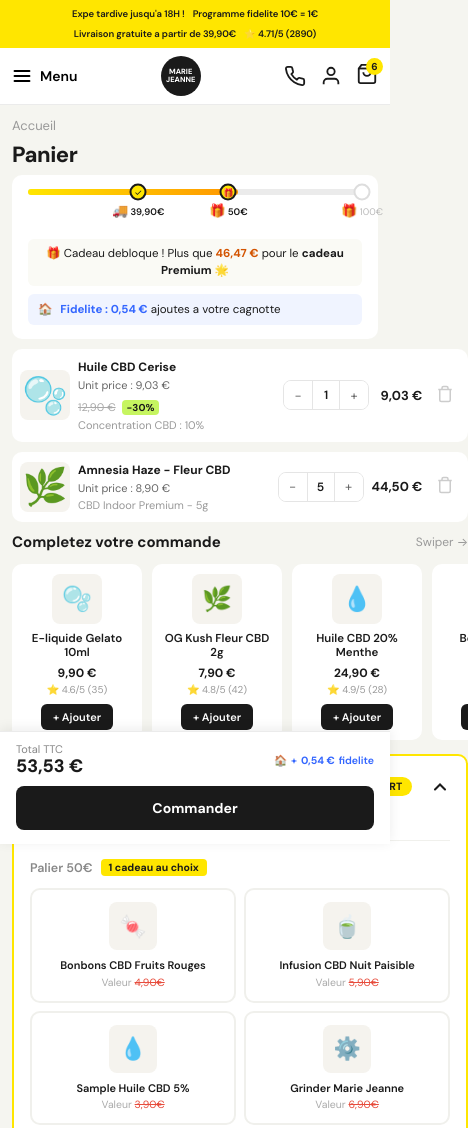
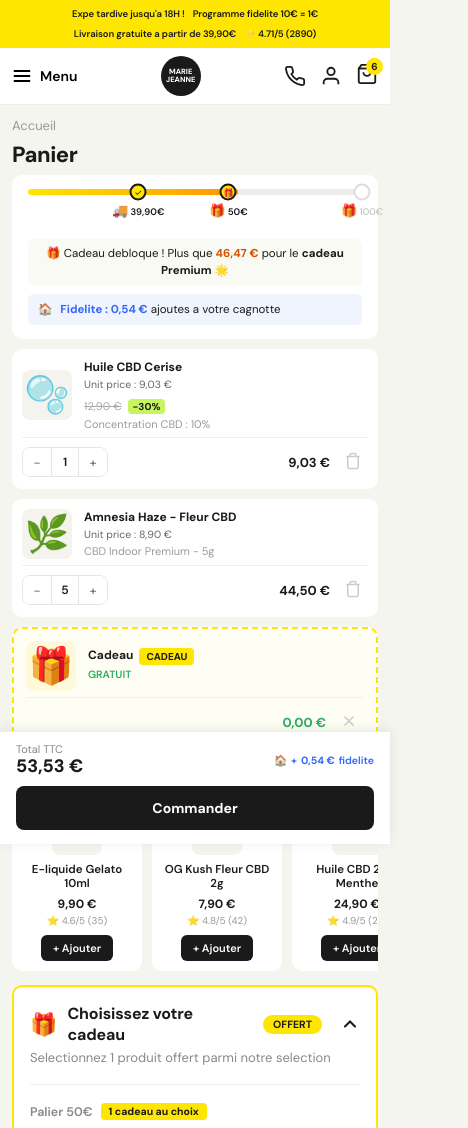
Before and after one commit to Daubthi/panier-mariejeanne-mockup, a plain HTML site: page index.html in a window 390 px wide. Shown: the top 1128 px of the page, 468 px wide, since content can reach past the window. Drawn offline with Linux system fonts and the light colour scheme.

Commit message:
Fix mobile cart items grid layout + CTA fixe mobile only

```diff
--- a/index.html
+++ b/index.html
@@ -302,17 +302,7 @@
 
         /* ── Fixed mobile CTA ── */
         .mobile-cta-bar {
-            display: none;
-            position: fixed; bottom: 0; left: 0; right: 0;
-            background: #fff; padding: 10px 16px 14px;
-            box-shadow: 0 -2px 12px rgba(0,0,0,0.08);
-            z-index: 100; border-top: 1px solid #ebebeb;
-            transform: translateY(100%);
-            transition: transform 0.3s ease;
-        }
-        .mobile-cta-bar.visible {
-            display: block;
-            animation: slideUp 0.3s ease forwards;
+            display: none !important;
         }
         @keyframes slideUp {
             from { transform: translateY(100%); }
@@ -359,6 +349,7 @@
            ════════════════════ */
         @media (max-width: 960px) {
             .main-content { flex-direction: column; padding: 0 16px 140px; }
+            .cart-left { min-width: 0; max-width: 100%; width: 100%; }
             .cart-right { width: 100%; position: static; }
             .top-banner { font-size: 10.5px; gap: 12px; padding: 8px 12px; flex-wrap: wrap; justify-content: center; }
             .header { padding: 10px 16px; }
@@ -374,17 +365,32 @@
             .summary-card .progress-section { display: none; }
             .summary-card .loyalty-box { display: none; }
 
-            /* Cart items compact - inline layout */
-            .cart-item { padding: 12px; gap: 10px; flex-wrap: nowrap; }
-            .cart-item-img { width: 56px; height: 56px; flex-shrink: 0; }
-            .cart-item-info { flex: 1; min-width: 0; }
-            .cart-item-name { font-size: 13px; white-space: nowrap; overflow: hidden; text-overflow: ellipsis; }
+            /* Cart items compact - grid 2 rows */
+            .cart-item {
+                display: grid !important;
+                grid-template-columns: 56px 1fr;
+                grid-template-rows: auto auto;
+                gap: 8px 10px;
+                padding: 12px;
+                max-width: 100%;
+                overflow: hidden;
+            }
+            .cart-item-img { width: 56px; height: 56px; grid-row: 1; grid-column: 1; }
+            .cart-item-info { grid-row: 1; grid-column: 2; min-width: 0; overflow: hidden; }
+            .cart-item-name { font-size: 13px; }
             .cart-item-price { font-size: 11.5px; }
             .cart-item-old-price { font-size: 11px; }
             .cart-item-discount { font-size: 10px; padding: 1px 5px; }
             .cart-item-detail { font-size: 11px; }
-            .cart-item-actions { gap: 8px; flex-shrink: 0; }
-            .item-total { min-width: auto; font-size: 13.5px; }
+            .cart-item-actions {
+                grid-row: 2; grid-column: 1 / -1;
+                display: flex !important; justify-content: space-between;
+                align-items: center; gap: 8px;
+                padding-top: 8px;
+                border-top: 1px solid #f0f0ec;
+                width: 100%; max-width: 100%;
+            }
+            .item-total { font-size: 13.5px; margin-left: auto; min-width: auto; }
 
             /* Gift module accordion */
             .gift-module { padding: 16px; }
@@ -402,9 +408,16 @@
             .summary-card { padding: 18px; }
             .summary-card .btn-checkout { display: none; }
 
-            /* Fixed mobile CTA - hidden by default, shown on scroll */
-            .mobile-cta-bar { display: none; }
-            .mobile-cta-bar.visible { display: block; }
+            /* Fixed mobile CTA - only visible on mobile after scroll trigger */
+            .mobile-cta-bar { display: none !important; }
+            .mobile-cta-bar.visible {
+                display: block !important;
+                position: fixed; bottom: 0; left: 0; right: 0;
+                background: #fff; padding: 10px 16px 14px;
+                box-shadow: 0 -2px 12px rgba(0,0,0,0.08);
+                z-index: 100; border-top: 1px solid #ebebeb;
+                animation: slideUp 0.3s ease forwards;
+            }
 
             .cart-item.gift-in-cart { padding: 12px; }
 
@@ -419,13 +432,13 @@
             .logo-img { width: 40px; height: 40px; font-size: 7.5px; }
             .main-content { padding: 0 12px 140px; }
             .mobile-top-summary { margin: 0 12px 10px; }
-            .cart-item { padding: 10px 8px; gap: 8px; }
+            .cart-item { padding: 10px; gap: 6px; }
             .cart-item-img { width: 50px; height: 50px; }
             .cart-item-name { font-size: 12px; }
-            .cart-item-price { font-size: 11px; }
+            .cart-item-price { font-size: 10.5px; }
             .qty-btn { width: 28px; height: 28px; font-size: 13px; }
             .qty-value { width: 28px; height: 28px; line-height: 28px; font-size: 12px; }
-            .item-total { font-size: 13px; min-width: 45px; }
+            .item-total { font-size: 13px; }
             .page-title { font-size: 22px; padding: 6px 12px 6px; }
             .breadcrumb { padding: 12px 12px 0; }
         }
```
